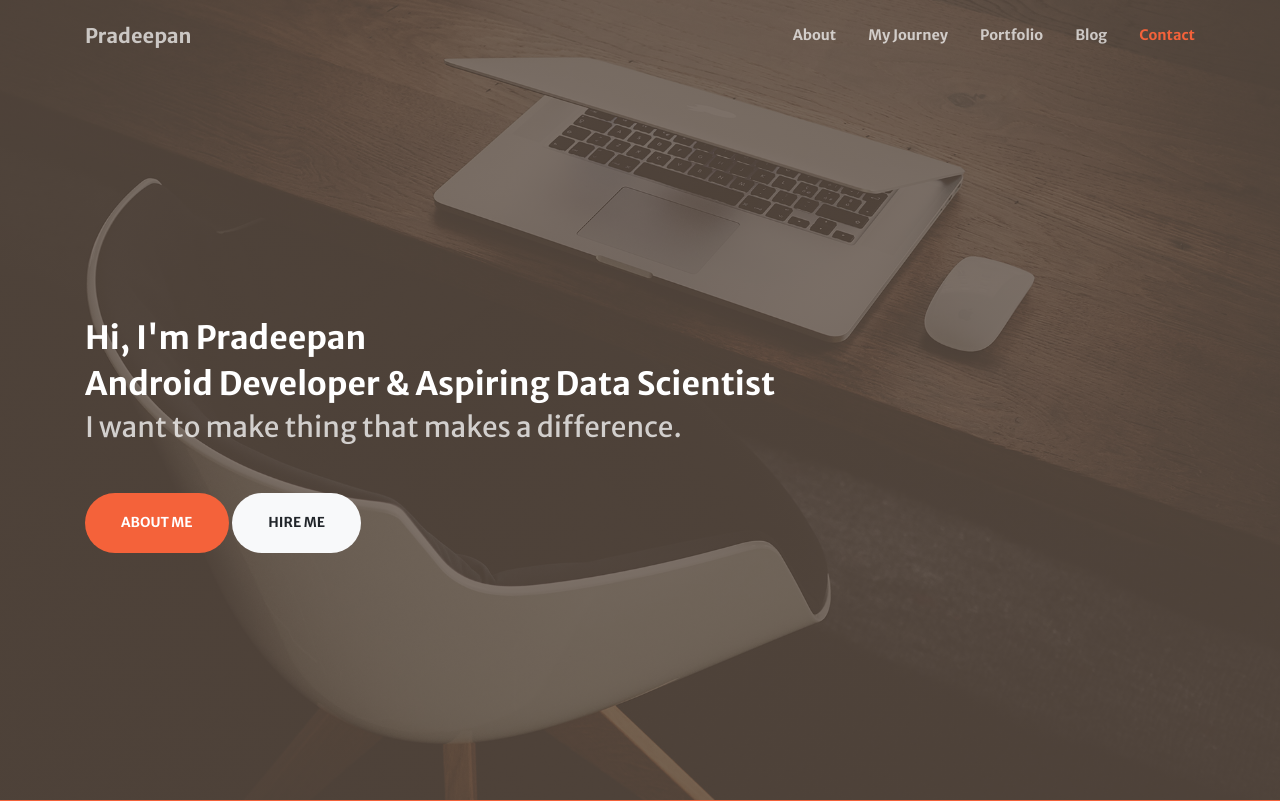
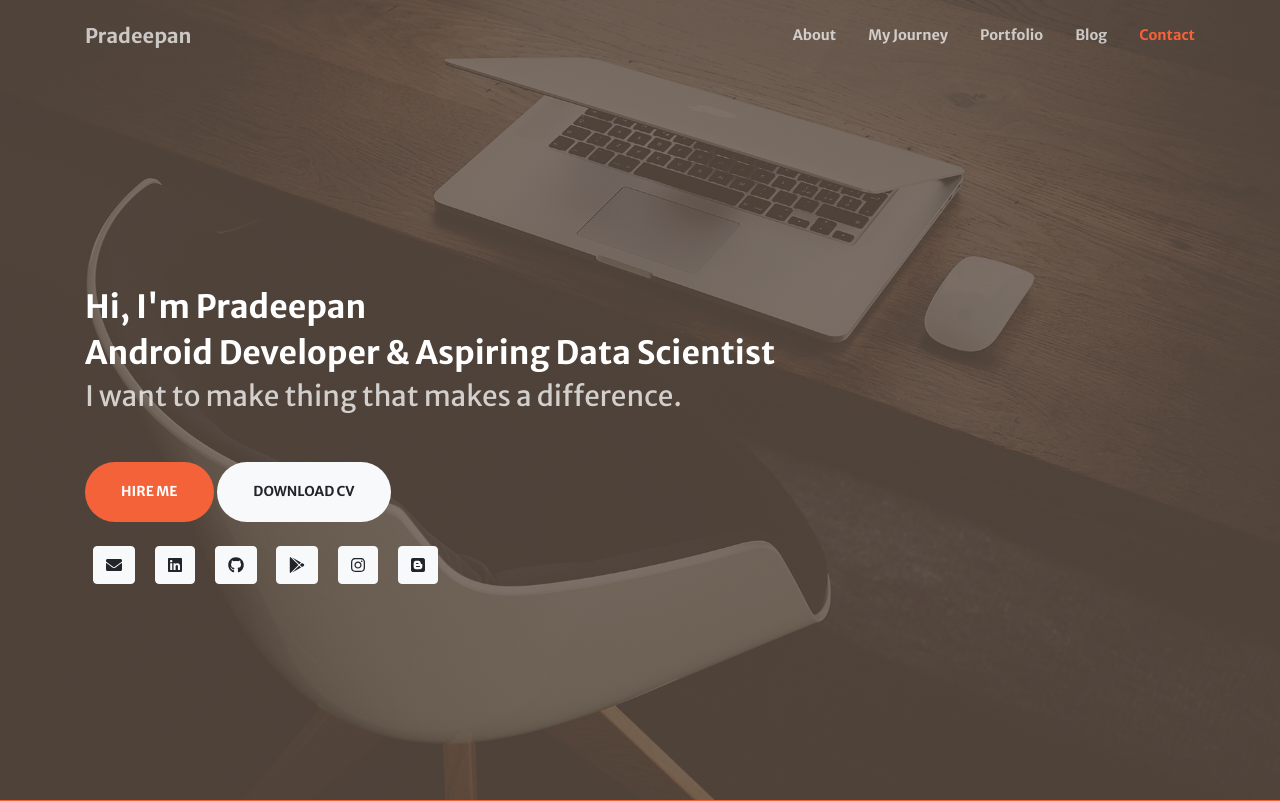
Before and after one commit to pradeepan-prabha/pradeepan-portfolio, a Django app: page /pradeepan/ in a window 1280 px wide. Shown: the top 801 px of the page. Run offline with Django 3.2, Linux system fonts and the light colour scheme; some libraries are stand-ins or nearby versions.

Commit message:
Fest: For Portfolio All Social media & Resume link attached, Rest of all modification completed

```diff
--- a/pradeepan_portfolio/templates/pradeepan_portfolio/index.html
+++ b/pradeepan_portfolio/templates/pradeepan_portfolio/index.html
@@ -48,14 +48,32 @@
             <div class="col-lg-10 align-self-end">
                 <h2 class="text-white text-white font-weight-bold ">Hi, I'm Pradeepan</h2>
                 <h2 class="text-white text-white font-weight-bold">Android Developer & Aspiring Data Scientist</h2>
+
             </div>
             </br>
             </br>
             </br>
             <div class="col-lg-8 align-self-baseline">
                 <h3 class="text-white-75 font-weight-lighter mb-5">I want to make thing that makes a difference.</h3>
-                <a class="btn btn-primary btn-xl js-scroll-trigger" href="#about">About Me</a>
-                <a class="btn btn-light btn-xl js-scroll-trigger" href="#contact"> Hire Me </a>
+                <a class="btn btn-primary btn-xl js-scroll-trigger" href="#contact"> Hire Me </a>
+                <a class="btn btn-light btn-xl js-scroll-trigger"
+                   href="https://drive.google.com/uc?id=10RZHpjvWOqYf8OnVWeiyv_ecILFYls07&export=download">Download
+                    CV</a>
+                </br>
+                </br>
+                <a class="btn btn-light btn-social mx-2" href="mailto:pradeepan.prabh@gmai.com"><i
+                        class="fas fa-envelope"></i></a>
+                <a class="btn btn-light btn-social mx-2" href="https://www.linkedin.com/in/pradeepan-p/"><i
+                        class="fab fa-linkedin"></i></a>
+                <a class="btn btn-light btn-social mx-2" href="https://github.com/pradeepan-prabha"><i
+                        class="fab fa-github"></i></a>
+                <a class="btn btn-light btn-social mx-2"
+                   href="https://play.google.com/store/apps/developer?id=Pradeepan+P"><i
+                        class="fab fa-google-play"></i></a>
+                <a class="btn btn-light btn-social mx-2" href="https://www.instagram.com/pradeepan.prabha/"><i
+                        class="fab fa-instagram"></i></a>
+                <a class="btn btn-light btn-social mx-2" href="https://medium.com/@pradeepan.prabha"><i
+                        class="fab fa-blogger"></i></a>
             </div>
         </div>
     </div>
@@ -393,17 +417,33 @@
             <div class="col-lg-4 mr-auto text-center">
                 <i class="fas fa-envelope fa-3x mb-3 text-muted"></i
                 ><!-- Make sure to change the email address in BOTH the anchor text and the link target below!--><a
-                    class="d-block" href="mailto:contact@yourwebsite.com">pradeepan.prabh@gmai.com</a>
+                    class="d-block" href="mailto:pradeepan.prabh@gmai.com">pradeepan.prabh@gmai.com</a>
             </div>
+            </br>
+        </div>
+        </br>
+        </br>
+        <div class="row justify-content-center">
+            <a class="btn btn-dark btn-social mx-2" href="https://www.linkedin.com/in/pradeepan-p/"><i
+                    class="fab fa-linkedin"></i></a>
+            <a class="btn btn-dark btn-social mx-2" href="https://github.com/pradeepan-prabha"><i
+                    class="fab fa-github"></i></a>
+            <a class="btn btn-dark btn-social mx-2"
+               href="https://play.google.com/store/apps/developer?id=Pradeepan+P"><i
+                    class="fab fa-google-play"></i></a>
+            <a class="btn btn-dark btn-social mx-2" href="https://www.instagram.com/pradeepan.prabha/"><i
+                    class="fab fa-instagram"></i></a>
+            <a class="btn btn-dark btn-social mx-2" href="https://medium.com/@pradeepan.prabha"><i
+                    class="fab fa-blogger"></i></a>
         </div>
     </div>
 </section>
 <!-- Footer-->
-<footer class="bg-light py-5">
+{% comment %}<footer class="bg-light py-5">
     <div class="container">
         <div class="small text-center text-muted">Copyright © 2020 - Pradeepan</div>
     </div>
-</footer>
+</footer>{% endcomment %}
 <!-- Bootstrap core JS-->
 <script src="https://cdnjs.cloudflare.com/ajax/libs/jquery/3.5.1/jquery.min.js"></script>
 <script src="https://stackpath.bootstrapcdn.com/bootstrap/4.5.0/js/bootstrap.bundle.min.js"></script>
```
Also changed, not shown: other parts of pradeepan_portfolio/templates/pradeepan_portfolio/index.html (+85 -79 lines).
